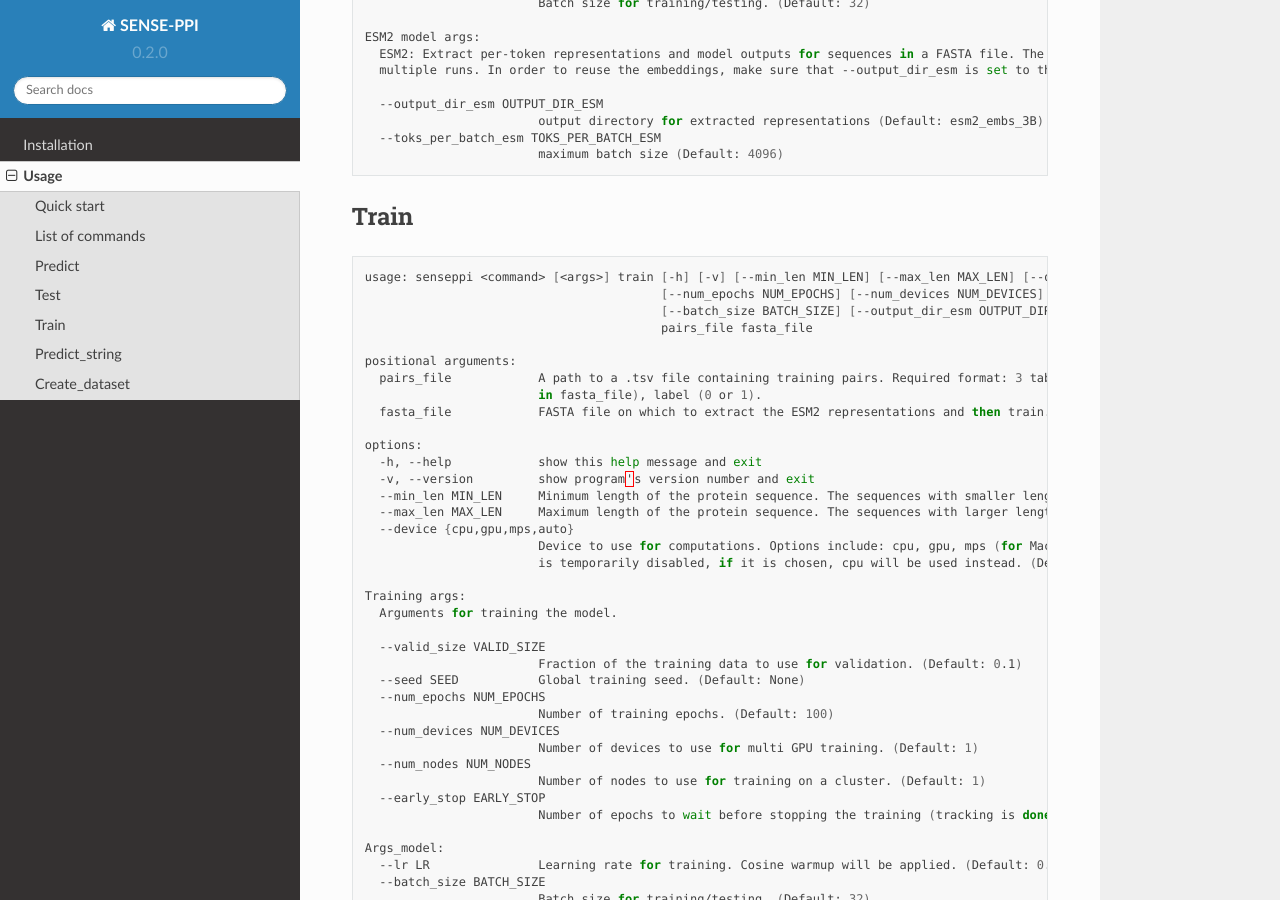
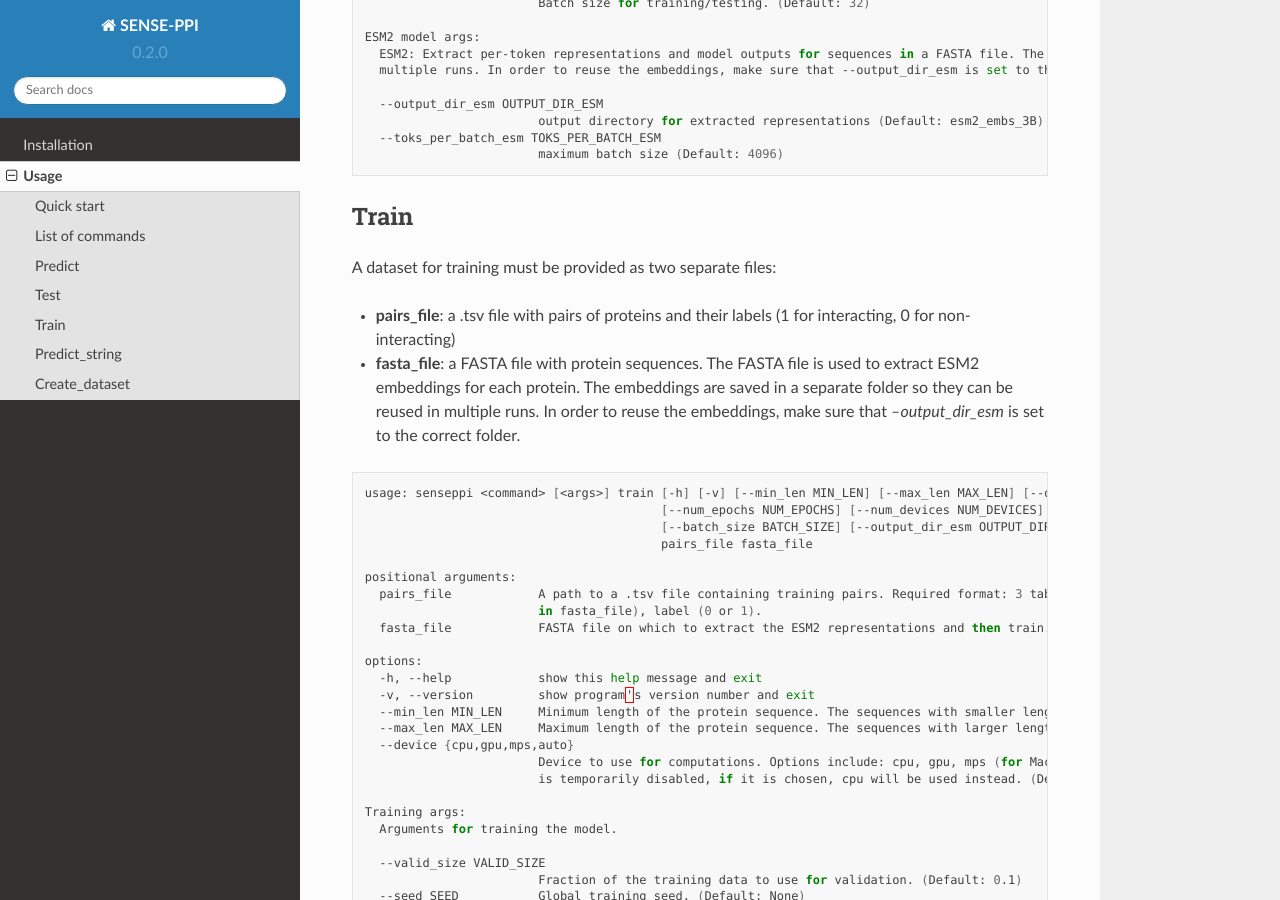
Before and after one commit to Amelie-Schreiber/sense-ppi, a Sphinx documentation site: the page built from docs/source/usage.rst, in a window 1280 px wide and 900 px high, scrolled down 2239 px. Built offline with Sphinx 7.4.7 and the Read the Docs theme 2.0.0, drawn with Linux system fonts in a browser that asks for light colours; some of the changed text lies outside the part shown.

```diff
--- a/docs/source/usage.rst
+++ b/docs/source/usage.rst
@@ -22,7 +22,7 @@ List of commands
 
 There are 5 commands available in the package:
 
-- `train`: trains SENSE-PPI on a given dataset
+- `train`: trains SENSE-PPI on a given dataset.
 - `test`: computes test metrics (AUROC, AUPRC, F1, MCC, Presicion, Recall, Accuracy) on a given dataset
 - `predict`: predicts interactions for a given dataset
 - `predict_string`: predicts interactions for a given dataset using STRING database: the interactions are taken from the STRING database (based on seed proteins). Predictions are compared with the STRING database. Optionally, the graphs can be constructed.
@@ -126,6 +126,12 @@ Test
 
 Train
 ------------
+
+A dataset for training must be provided as two separate files:
+
+- **pairs_file**: a .tsv file with pairs of proteins and their labels (1 for interacting, 0 for non-interacting)
+- **fasta_file**: a FASTA file with protein sequences. The FASTA file is used to extract ESM2 embeddings for each protein. The embeddings are saved in a separate folder so they can be reused in multiple runs. In order to reuse the embeddings, make sure that `--output_dir_esm` is set to the correct folder.
+
 
 .. code-block:: bash
 
--- a/senseppi/__init__.py
+++ b/senseppi/__init__.py
@@ -1,4 +1,4 @@
-__version__ = "0.5.8"
+__version__ = "0.5.9"
 __author__ = "Konstantin Volzhenin"
 
 from . import model, commands, esm2_model, dataset, utils, network_utils
```
Also changed, not shown: README.md (+2 -0 lines).
